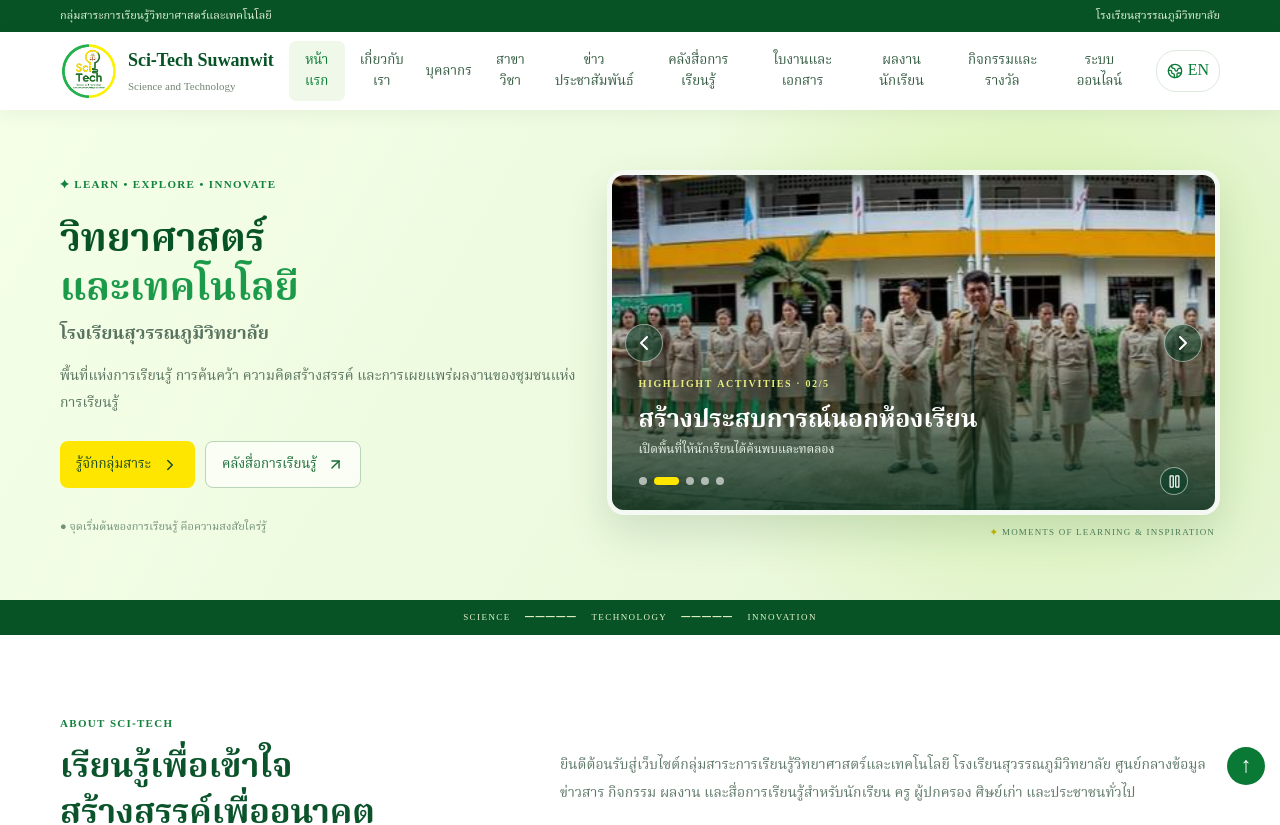
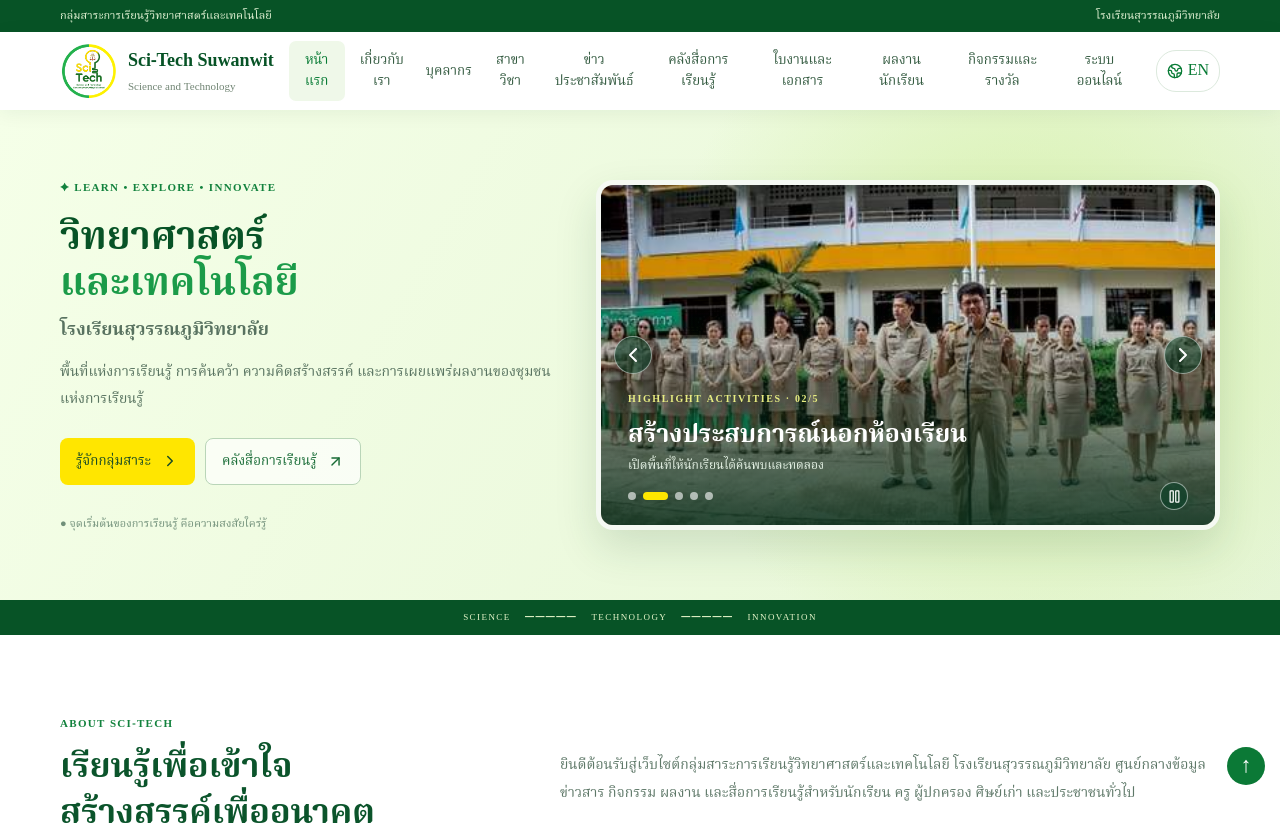
Before and after one commit to krujuje/scitech-suwanwit-website, a React (Vite) app: page / in a window 1280 px wide. Shown: the top 825 px of the page. Built offline with nearby package versions, Linux system fonts and the light colour scheme.

Commit message:
Fix hero title wrapping and constrain carousel frame with visible controls

```diff
--- a/src/styles.css
+++ b/src/styles.css
@@ -77,3 +77,78 @@ html, body, body * {
 @media (max-width: 760px) {
   .hero .hero-title { font-size: clamp(28px, 7vw, 40px) !important; }
 }
+
+
+/* Definitive hero carousel sizing and control layering */
+.hero .hero-grid {
+  grid-template-columns: minmax(0, 0.9fr) minmax(0, 1.1fr) !important;
+  align-items: center !important;
+  gap: clamp(18px, 2vw, 30px) !important;
+}
+.hero .hero-title {
+  display: flex !important;
+  flex-flow: column nowrap !important;
+  align-items: flex-start !important;
+  width: 100% !important;
+  max-width: 100% !important;
+  font-size: clamp(30px, 3.0vw, 42px) !important;
+  line-height: 1.2 !important;
+  margin: 16px 0 8px !important;
+}
+.hero .hero-title-line {
+  display: inline-block !important;
+  flex: 0 0 auto !important;
+  width: max-content !important;
+  max-width: 100% !important;
+  white-space: nowrap !important;
+  word-break: keep-all !important;
+  overflow-wrap: normal !important;
+  line-break: strict !important;
+}
+.hero .hero-art {
+  width: 100% !important;
+  min-width: 0 !important;
+  max-width: 100% !important;
+  align-self: center !important;
+}
+.hero .slide-frame {
+  box-sizing: border-box !important;
+  position: relative !important;
+  display: block !important;
+  width: 100% !important;
+  height: auto !important;
+  aspect-ratio: 16 / 9 !important;
+  max-height: 360px !important;
+  min-height: 0 !important;
+  overflow: hidden !important;
+  isolation: isolate !important;
+}
+.hero .slide-photo {
+  position: absolute !important;
+  inset: 0 !important;
+  width: 100% !important;
+  height: 100% !important;
+  object-fit: cover !important;
+  object-position: center center !important;
+}
+.hero .slide-shade { z-index: 1 !important; pointer-events: none !important; }
+.hero .slide-copy { z-index: 2 !important; }
+.hero .slide-arrow,
+.hero .slide-controls { z-index: 4 !important; }
+.hero .slide-arrow { pointer-events: auto !important; }
+.hero .slide-note { display: none !important; }
+@media (max-width: 760px) {
+  .hero .hero-grid {
+    grid-template-columns: minmax(0, 1fr) !important;
+    gap: 22px !important;
+  }
+  .hero .hero-title {
+    font-size: clamp(28px, 7vw, 40px) !important;
+  }
+  .hero .hero-title-line { max-width: 100% !important; }
+  .hero .slide-frame {
+    width: 100% !important;
+    max-height: 260px !important;
+    aspect-ratio: 16 / 9 !important;
+  }
+}
```
